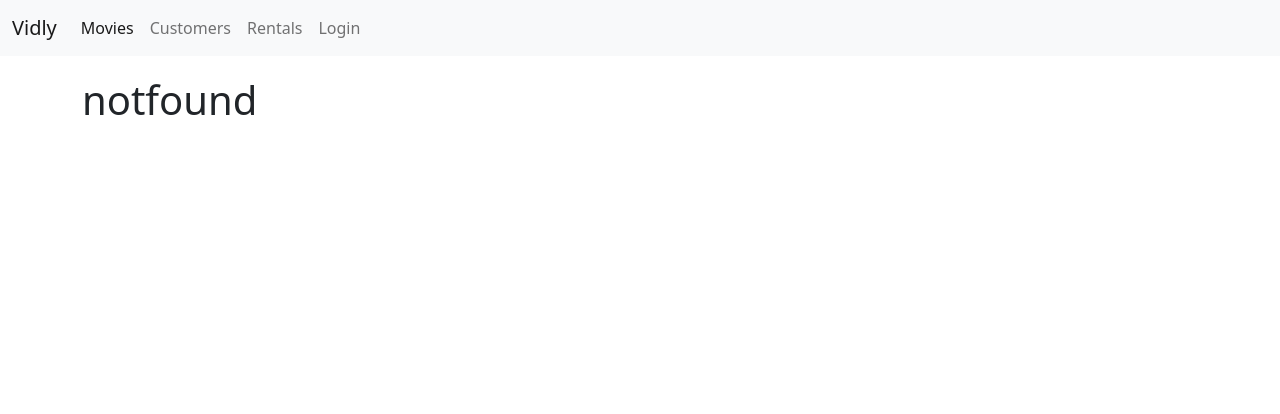
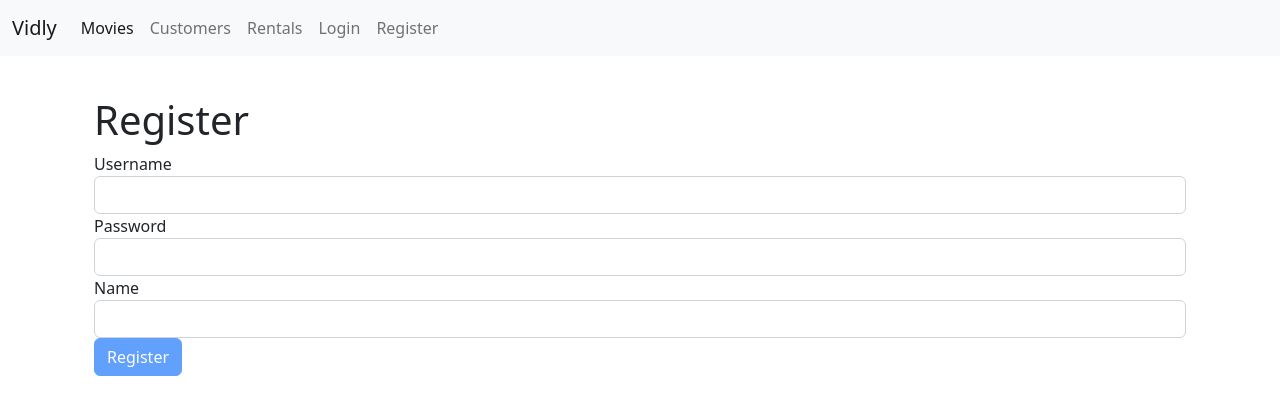
Before and after one commit to neilrathi17/vidly, a React (Create React App) app: page /register in a window 1280 px wide. Before the commit this address led to /notfound. Shown: the top 414 px of the page. Built offline with nearby package versions, Linux system fonts and the light colour scheme.

Commit message:
completed registration form

```diff
--- a/src/App.js
+++ b/src/App.js
@@ -7,6 +7,7 @@ import NotFound from "./components/notFound";
 import NavBar from "./navbar";
 import MovieForm from "./components/movieForm"
 import LoginForm from "./components/loginform";
+import RegisterForm from "./components/registerform";
 import "./App.css";
 
 class App extends Component {
@@ -17,7 +18,7 @@ class App extends Component {
         <main className="container">
           <Routes>
           <Route path="/login" element={<LoginForm />}></Route>
-
+          <Route path="/register" element={<RegisterForm />}></Route>
             <Route path="/movies/:id" element={<MovieForm/>}></Route>
             <Route path="/movies" element={<Movies />}></Route>
             <Route path="/customers" element={<Customers />}></Route>
--- /dev/null
+++ b/src/components/common/form.jsx
@@ -0,0 +1,79 @@
+import React, { Component } from 'react';
+import Joi  from 'joi-browser';
+import Input from './input';
+
+class Form extends Component {
+    state = {
+        data:{},
+        errors:{}
+     }
+
+     validate = () => {
+        const {error} = Joi.validate(this.state.data, this.schema, {
+          abortEarly: false,
+        });
+
+        if (!error) return null;
+
+        const errors = {};
+        for (let item of error.details) errors[item.path[0]] = item.message;
+        return errors;
+      };
+
+      validateProperty = ({ name, value }) => {
+        const obj={[name]:value};
+        const schema={[name]:this.schema[name]};
+        const {error}= Joi.validate(obj,schema,)
+        return error? error.details[0].message:null;
+
+
+      };
+      handleSubmit = (e) => {
+        e.preventDefault();
+        const errors = this.validate();
+        console.log(errors);
+        this.setState({ errors: errors || {} });
+        this.doSubmit();
+
+      };
+
+      handleChange = ({ currentTarget: input }) => {
+        const errors = { ...this.state.errors };
+        const errormessage = this.validateProperty(input);
+        if (errormessage) errors[input.name] = errormessage;
+        else delete errors[input.name];
+
+        const data = { ...this.state.data };
+        data[input.name] = input.value;
+        this.setState({ data, errors });
+      };
+
+      renderButton(label)
+      {
+            return(
+                <button disabled={this.validate()} className="btn btn-primary">
+                {label}
+              </button>
+            )
+      }
+
+      renderInput(name,label,type="text")
+      {
+        const { data, errors } = this.state;
+
+        return(
+            <Input
+            id={name}
+            type={type}
+            name={name}
+            value={data[name]}
+            label={label}
+            onChange={this.handleChange}
+            error={errors[name]}
+          />
+        )
+      }
+
+}
+
+export default Form;
--- a/src/components/common/input.jsx
+++ b/src/components/common/input.jsx
@@ -1,6 +1,6 @@
-import React from 'react';
+import React from "react";
 
-const Input = ({name,label,value,onChange,error}) => {
+const Input = ({ type, name, label, value, onChange, error }) => {
   return (
     <div className="form-group">
       <label htmlFor={name}>{label}</label>
@@ -9,15 +9,12 @@ const Input = ({name,label,value,onChange,error}) => {
         value={value}
         onChange={onChange}
         id="username"
-              type="text"
+        type={type}
         className="form-control"
       />
-           {error && <div className="alert alert-danger">
-                {error}
-            </div>}
-
+      {error && <div className="alert alert-danger">{error}</div>}
     </div>
   );
-}
+};
 
 export default Input;
--- a/src/components/loginform.jsx
+++ b/src/components/loginform.jsx
@@ -1,84 +1,44 @@
 import React, { Component } from "react";
 import Input from "./common/input";
 import Joi from "joi-browser";
+import Form from "./common/form";
 
-class LoginForm extends Component {
+class LoginForm extends Form {
   state = {
-    account: { username: "", password: "" },
+    data: { username: "", password: "" },
     errors: {},
   };
 
   schema = {
-    username: Joi.string().required().label('Username'),
-    password: Joi.string().required().label('Password'),
+    username: Joi.string().required().label("Username"),
+    password: Joi.string().required().label("Password"),
   };
 
-  validate = () => {
-    const {error} = Joi.validate(this.state.account, this.schema, {
-      abortEarly: false,
-    });
-
-    if (!error) return null;
-
-    const errors = {};
-    for (let item of error.details) errors[item.path[0]] = item.message;
-    return errors;
-  };
-
-  validateProperty = ({ name, value }) => {
-    const obj={[name]:value};
-    const schema={[name]:this.schema[name]};
-    const {error}= Joi.validate(obj,schema,)
-    return error? error.details[0].message:null;
-
-
-  };
-
-  handleSubmit = (e) => {
-    e.preventDefault();
-    const errors = this.validate();
-    console.log(errors);
-    this.setState({ errors: errors || {} });
-
-  };
-
-  handleChange = ({ currentTarget: input }) => {
-    const errors = { ...this.state.errors };
-    const errormessage = this.validateProperty(input);
-    if (errormessage) errors[input.name] = errormessage;
-    else delete errors[input.name];
-
-    const account = { ...this.state.account };
-    account[input.name] = input.value;
-    this.setState({ account, errors });
+  doSubmit = () => {
+    console.log("submitted");
   };
 
   render() {
-    const { account, errors } = this.state;
     return (
       <div className="container">
         <h1>Login</h1>
         <form onSubmit={this.handleSubmit}>
-          <Input
-            name="username"
-            value={this.state.account.username}
-            label="Username"
-            onChange={this.handleChange}
-            error={errors.username}
-          />
-          <Input
-            name="password"
-            value={this.state.account.password}
-            label="Password"
-            onChange={this.handleChange}
-            error={errors.password}
-          />
 
-          <button disabled={this.validate()} className="btn btn-primary">Login</button>
+        {this.renderInput('username','Username')}
+        {this.renderInput('password','Password',"password")}
+          {this.renderButton("Login")}
         </form>
       </div>
     );
   }
 }
 
+    {/* <Input
+            name="username"
+            value={this.state.data.username}
+            label="Username"
+            onChange={this.handleChange}
+            error={errors.username}
+          /> */}
+
 export default LoginForm;
--- /dev/null
+++ b/src/components/registerform.jsx
@@ -0,0 +1,38 @@
+import React, { Component } from 'react';
+import Joi from "joi-browser";
+import Form from "./common/form";
+
+class RegisterForm  extends Form {
+    state = {
+        data: { username: "", password: "" ,name:""},
+        errors: {},
+      };
+
+      schema = {
+        username: Joi.string().required().email().label("Username"),
+        password: Joi.string().min(5).required().label("Password"),
+        name:Joi.string().required().label("Name")
+      };
+
+      doSubmit = () => {
+        console.log("submitted");
+      };
+    render() {
+        return (
+            <div className="container">
+                <h1>Register</h1>
+                <form onSubmit={this.handleSubmit}>
+
+        {this.renderInput('username','Username',"email")}
+        {this.renderInput('password','Password',"password")}
+        {this.renderInput('name','Name',)}
+
+
+          {this.renderButton("Register")}
+        </form>
+            </div>
+        );
+    }
+}
+
+export default RegisterForm;
--- a/src/navbar.jsx
+++ b/src/navbar.jsx
@@ -41,6 +41,11 @@ const NavBar = () => {
                 Login
               </Link>
             </li>
+            <li className="nav-item">
+              <Link className="nav-link" to="/register">
+                Register
+              </Link>
+            </li>
 
           </ul>
         </div>
```
Lines whose indentation alone changed are shown as unchanged.
